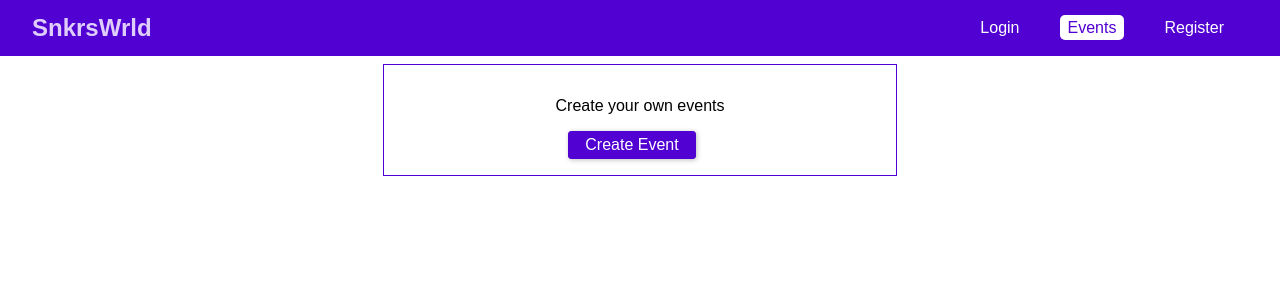
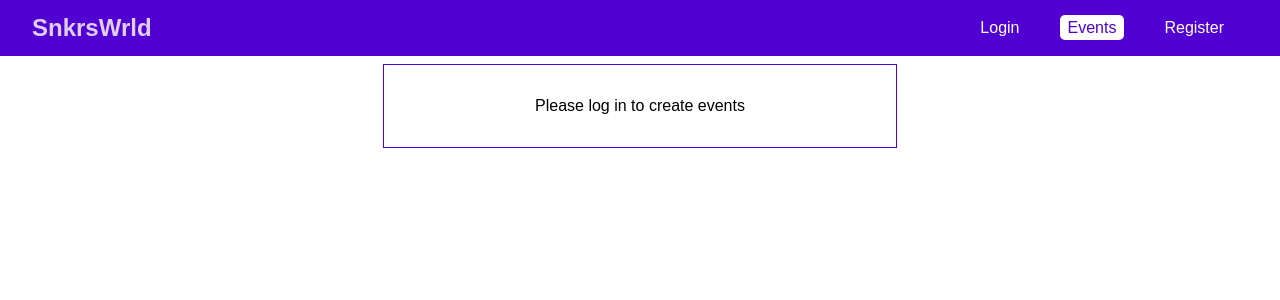
Before and after one commit to GummyGod/BookIT, a React app in the folder frontend/: page /events in a window 1280 px wide. Shown: the top 300 px of the page. Built offline with nearby package versions, Linux system fonts and the light colour scheme.

Commit message:
if logged in createEvents else can't

```diff
--- a/frontend/src/pages/Events.js
+++ b/frontend/src/pages/Events.js
@@ -32,6 +32,8 @@ class EventsPage extends Component {
         date: '',
         description: '',
     }
+
+    static contextType = AuthContext
 
     createEventHandler = () => {
         this.setState({creating: true});
@@ -111,6 +113,8 @@ class EventsPage extends Component {
                     }}
                     </Mutation>
                 }
+                {this.context.token
+                ?
                     <div className="events-control">
                         <p> Create your own events</p>
                         <button
@@ -118,6 +122,11 @@ class EventsPage extends Component {
                             onClick={this.createEventHandler}
                         > Create Event </button>
                     </div>
+                :
+                    <div className="events-control">
+                        <p> Please log in to create events </p>
+                    </div>
+             }
             </React.Fragment>
         );
     }
```
Lines whose indentation alone changed are shown as unchanged.
